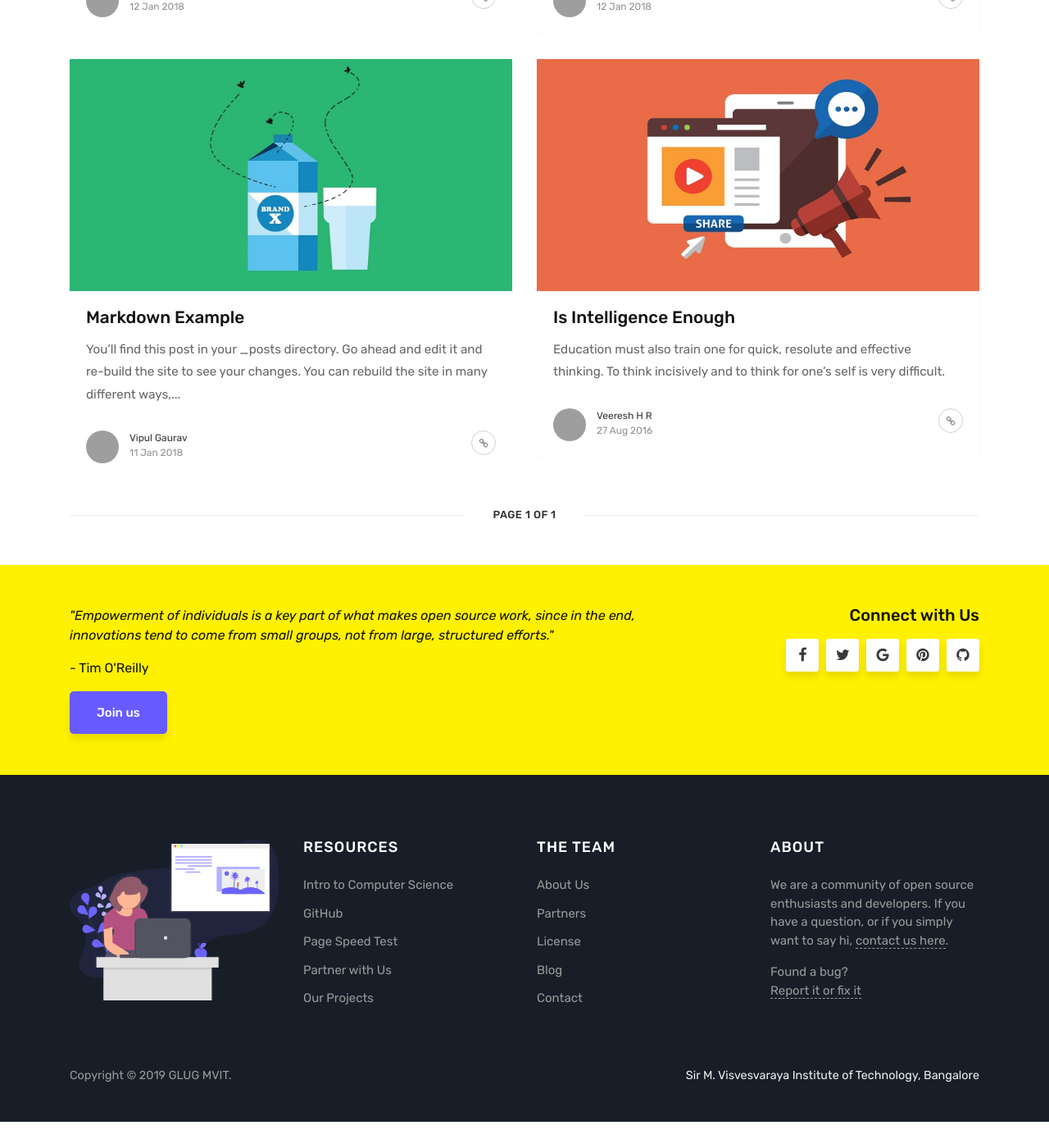
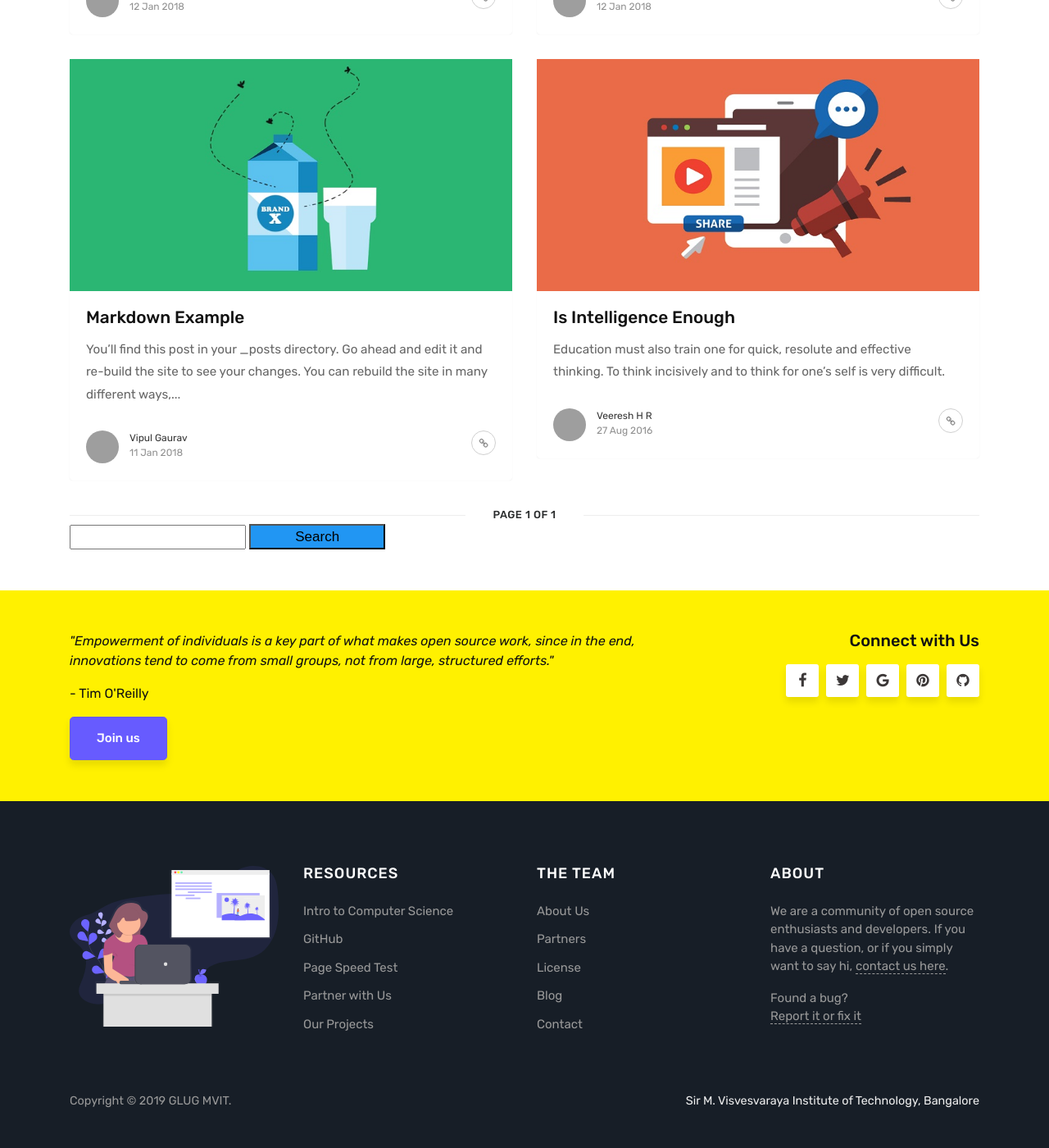
Before and after one commit to glugmvit/glugmvit.github.io, a Jekyll site: the page built from index.html, in a window 1280 px wide and 1400 px high, scrolled down 1619 px. Shown: the whole window at 82% size. Built offline with Jekyll 4.4.1, drawn with Linux system fonts in a browser that asks for light colours; the list of posts is cut into pages by our own code; before the commit the page ends 2987 px from its top, so only the background shows below that; grey boxes are pictures that could not be loaded.

Commit message:
added basic search-bar

```diff
--- a/index.html
+++ b/index.html
@@ -85,6 +85,18 @@ title: Blog
             </span>
 
         </div>
+             <style>
+        form.formstyle input[type=submit]{
+            background: #2196F3;
+            width: 15%;
+            font-size: 17px;
+        }
+        </style>
+        <form class="formstyle" action="">
+            <input type="text" id="search-box">
+            <input type="submit" value="Search">
+        </form>
+
 
     </div>
 
```
